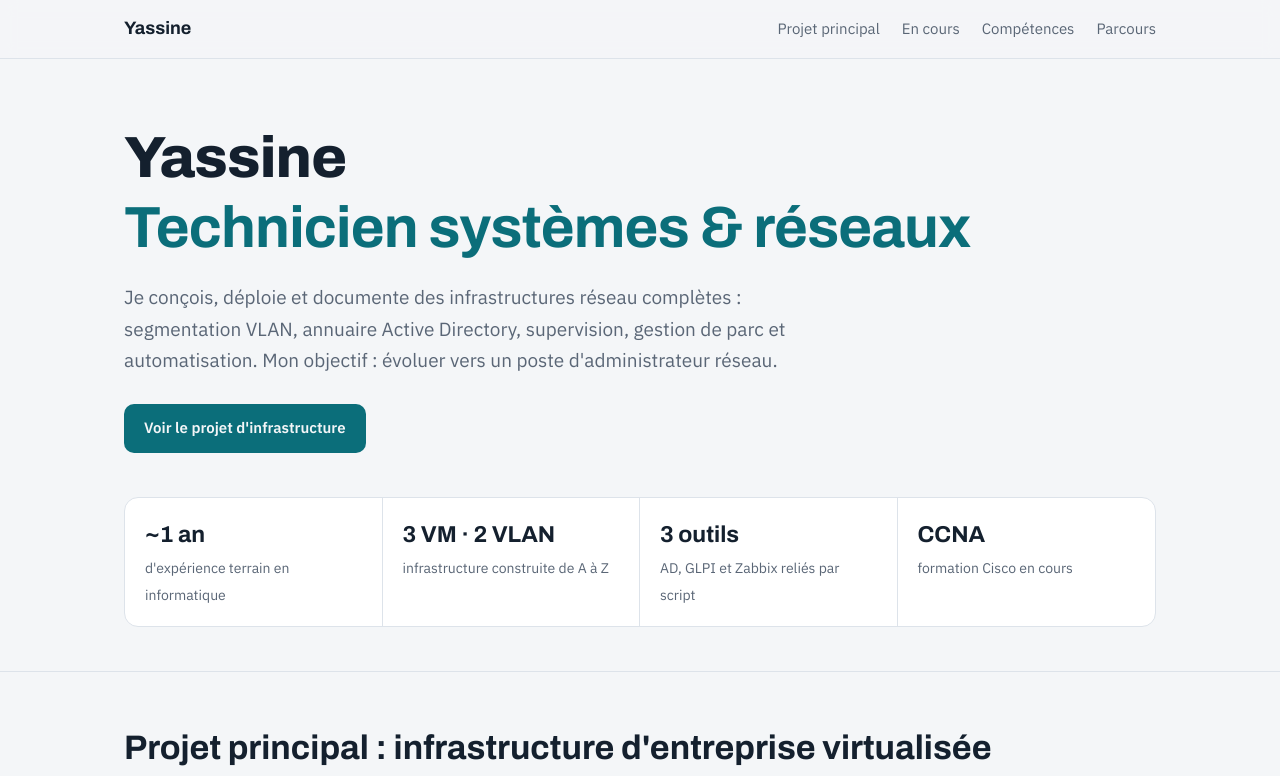
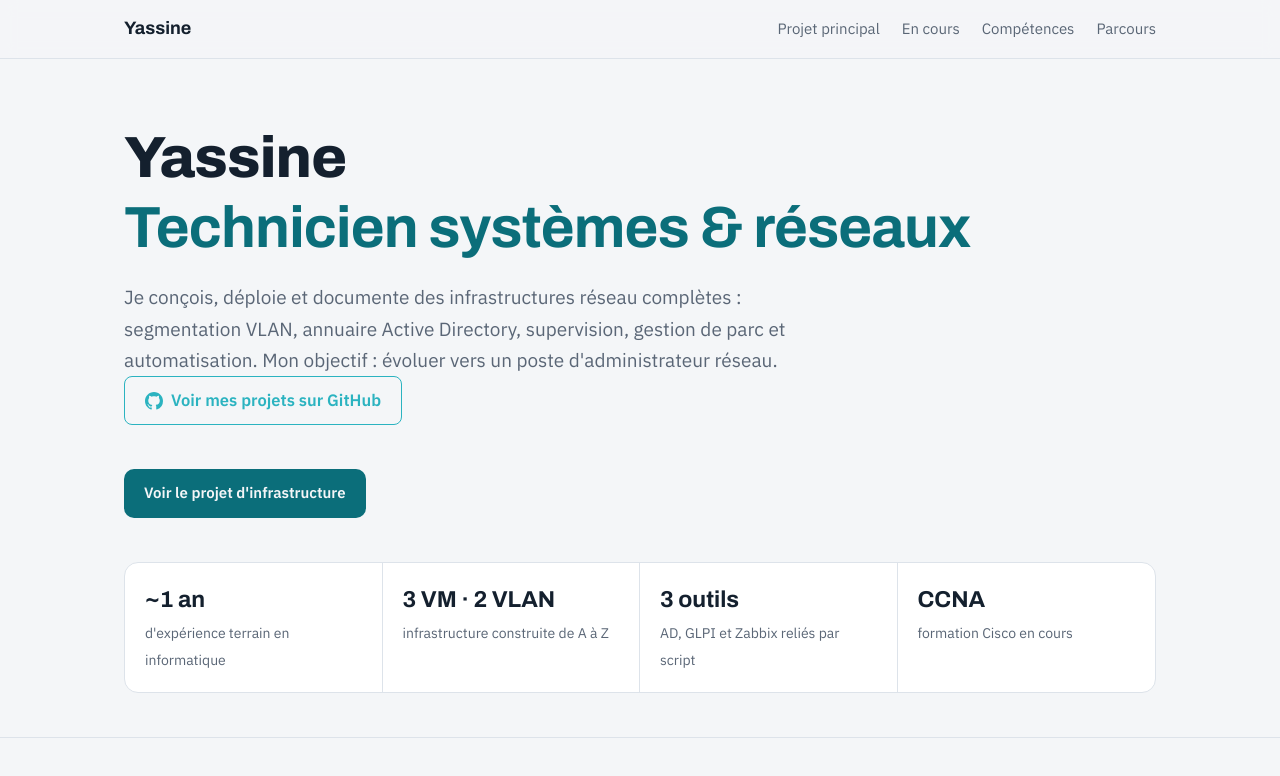
Before and after one commit to YassZdn/Portfolio, a plain HTML site: page index.html in a window 1280 px wide. Shown: the top 776 px of the page. Drawn offline with Linux system fonts and the light colour scheme.

Commit message:
Add GitHub link button to header
Added a GitHub link with a button for project visibility and styled it.

```diff
--- a/index.html
+++ b/index.html
@@ -178,6 +178,24 @@ footer{border-top:1px solid var(--line);padding:28px 0 40px;color:var(--muted);f
   <div class="wrap">
     <h1>Yassine <span>Technicien systèmes &amp; réseaux</span></h1>
     <p class="lede">Je conçois, déploie et documente des infrastructures réseau complètes : segmentation VLAN, annuaire Active Directory, supervision, gestion de parc et automatisation. Mon objectif : évoluer vers un poste d'administrateur réseau.</p>
+    <div style="margin-bottom:16px;">
+  <a href="https://github.com/YassZdn" target="_blank" rel="noopener" class="btn-github">
+    <svg width="18" height="18" viewBox="0 0 16 16" fill="currentColor" aria-hidden="true">
+      <path d="M8 0C3.58 0 0 3.58 0 8c0 3.54 2.29 6.53 5.47 7.59.4.07.55-.17.55-.38 0-.19-.01-.82-.01-1.49-2.01.37-2.53-.49-2.69-.94-.09-.23-.48-.94-.82-1.13-.28-.15-.68-.52-.01-.53.63-.01 1.08.58 1.23.82.72 1.21 1.87.87 2.33.66.07-.52.28-.87.51-1.07-1.78-.2-3.64-.89-3.64-3.95 0-.87.31-1.59.82-2.15-.08-.2-.36-1.02.08-2.12 0 0 .67-.21 2.2.82.64-.18 1.32-.27 2-.27.68 0 1.36.09 2 .27 1.53-1.04 2.2-.82 2.2-.82.44 1.1.16 1.92.08 2.12.51.56.82 1.27.82 2.15 0 3.07-1.87 3.75-3.65 3.95.29.25.54.73.54 1.48 0 1.07-.01 1.93-.01 2.2 0 .21.15.46.55.38A8.013 8.013 0 0016 8c0-4.42-3.58-8-8-8z"/>
+    </svg>
+    Voir mes projets sur GitHub
+  </a>
+</div>
+<style>
+  .btn-github {
+    display: inline-flex; align-items: center; gap: 8px;
+    padding: 10px 20px; border-radius: 8px;
+    border: 1px solid #2bb3c0; color: #2bb3c0;
+    text-decoration: none; font-weight: 600;
+    transition: background .2s, color .2s;
+  }
+  .btn-github:hover { background: #2bb3c0; color: #0f1720; }
+</style>
     <a class="btn" href="#projet">Voir le projet d'infrastructure</a>
     <div class="facts" role="list">
       <div class="fact" role="listitem"><b>~1 an</b><span>d'expérience terrain en informatique</span></div>
```
